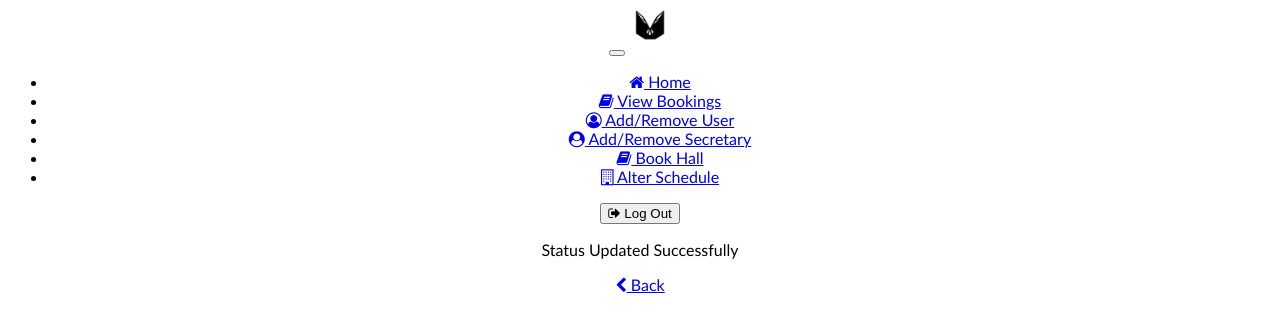
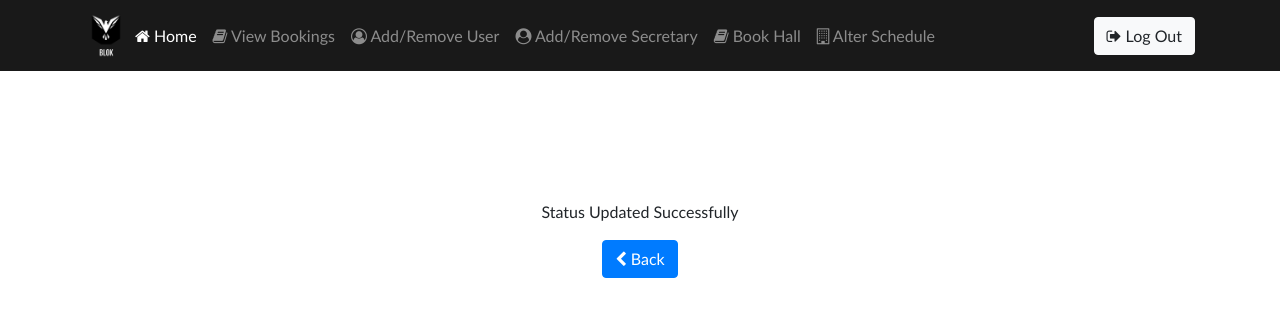
Before and after one commit to darsanmahi/BLOK, a PHP site: page /hallissrect.php in a window 1280 px wide. Shown: the top 332 px of the page. Run offline with PHP 8.4, Linux system fonts and the light colour scheme; data that the repository does not hold is empty; some libraries are stand-ins or nearby versions.

Commit message:
Bug Fixes

```diff
--- a/addsec.php
+++ b/addsec.php
@@ -12,7 +12,7 @@
         $cc=$_POST['clubname'];
     }
     if(isset($_POST['reg'])){
-        if($pword=' '){
+        if($pword==' '){
             ?>
             <script>
                 alert("Password Required");
--- a/display1.php
+++ b/display1.php
@@ -93,9 +93,9 @@
             {
                 $query="SELECT hallnumber from {$day} where hallnumber not in (SELECT hallnumber from booking where date='$date' and period='$pno' UNION SELECT hallnumber from bookingclub where date='$date' and period='$pno' ) and startingperiod='$pno'";
             }
-            elseif($rc1==0)
+            else
             {
-                $query="SELECT hallnumber from {$day} where $pno=startingperiod";
+                $query="SELECT hallnumber from {$day} where startingperiod='$pno'";
             }
                 $result=mysqli_query($db1,$query);
                 $rc=mysqli_num_rows($result);
--- a/hallissrect.php
+++ b/hallissrect.php
@@ -1,27 +1,23 @@
 <!DOCTYPE html>
 <html>
-    <meta name="viewport" content="width=device-width, initial scale=1,shrink-to-fit=no">
+<link rel="stylesheet" href="node_modules/bootstrap/dist/css/bootstrap.min.css">
     <link rel="stylesheet" href="node_modules/font-awesome/css/font-awesome.min.css">
     <link rel="stylesheet" href="node_modules/bootstrap-social/bootstrap-social.css">
+    <meta name="viewport" content="width=device-width, initial scale=1,shrink-to-fit=no">
     <style>
         body{
             font-family: 'Trebuchet MS', 'Lucida Sans Unicode', 'Lucida Grande', 'Lucida Sans', Arial, sans-serif;
+            padding: 200px 0px 0px 0px ;
             text-align: center;
+        }
+        .navbar-dark{
+            background-color: #191919;
         }
     </style>
     <head>
          <title>Hall Issues</title>
      </head>
-    <?php
-    $db=mysqli_connect("localhost","root","","hallbookingauthority");
-    $hno=$_POST['hno1'];
-    $iss=$_POST['iss'];
-    $q="UPDATE issue set status='rectified' where hallnumber='$hno' and issues='$iss'";
-    $r=mysqli_query($db,$q);
-    if($r)
-    {
-    ?>
-    <body>
+     <body>
     <nav class="navbar navbar-dark navbar-expand-sm fixed-top">
             <div class="container">
                 <button class="navbar-toggler" type="button" data-toggle="collapse" data-target="#Navbar">
@@ -45,15 +41,23 @@
                     </div>
             </div>
         </nav>
-        <script src="node_modules/jquery/dist/jquery.min.js"></script>
-        <script src="node_modules/popper.js/dist/umd/popper.min.js"></script>
-        <script src="node_modules/bootstrap/dist/js/bootstrap.min.js"></script>
+    <?php
+    $db=mysqli_connect("localhost","root","","hallbookingauthority");
+    $hno=$_POST['hno1'];
+    $iss=$_POST['iss'];
+    $q="UPDATE issue set status='rectified' where hallnumber='$hno' and issues='$iss'";
+    $r=mysqli_query($db,$q);
+    if($r)
+    {
+    ?>
         <div class="container">
             <div class="row row-content">
-                <div class="col-12 offset-5 col-sm-6">
+                <div class="col-12 offset-3 col-sm-6">
                     <p>Status Updated Successfully</p>
                 </div>
-                <div class="col-sm-6">
+            </div>
+            <div class="row row-content">
+                <div class="col-sm-6 offset-3">
                     <a class="btn btn-primary" href="hallissuedisp.php"><i class="fa fa-chevron-left"></i> Back</a>
                 </div>
             </div>
```
Also changed, not shown: canceladmin1.php (+8 -0 lines).
